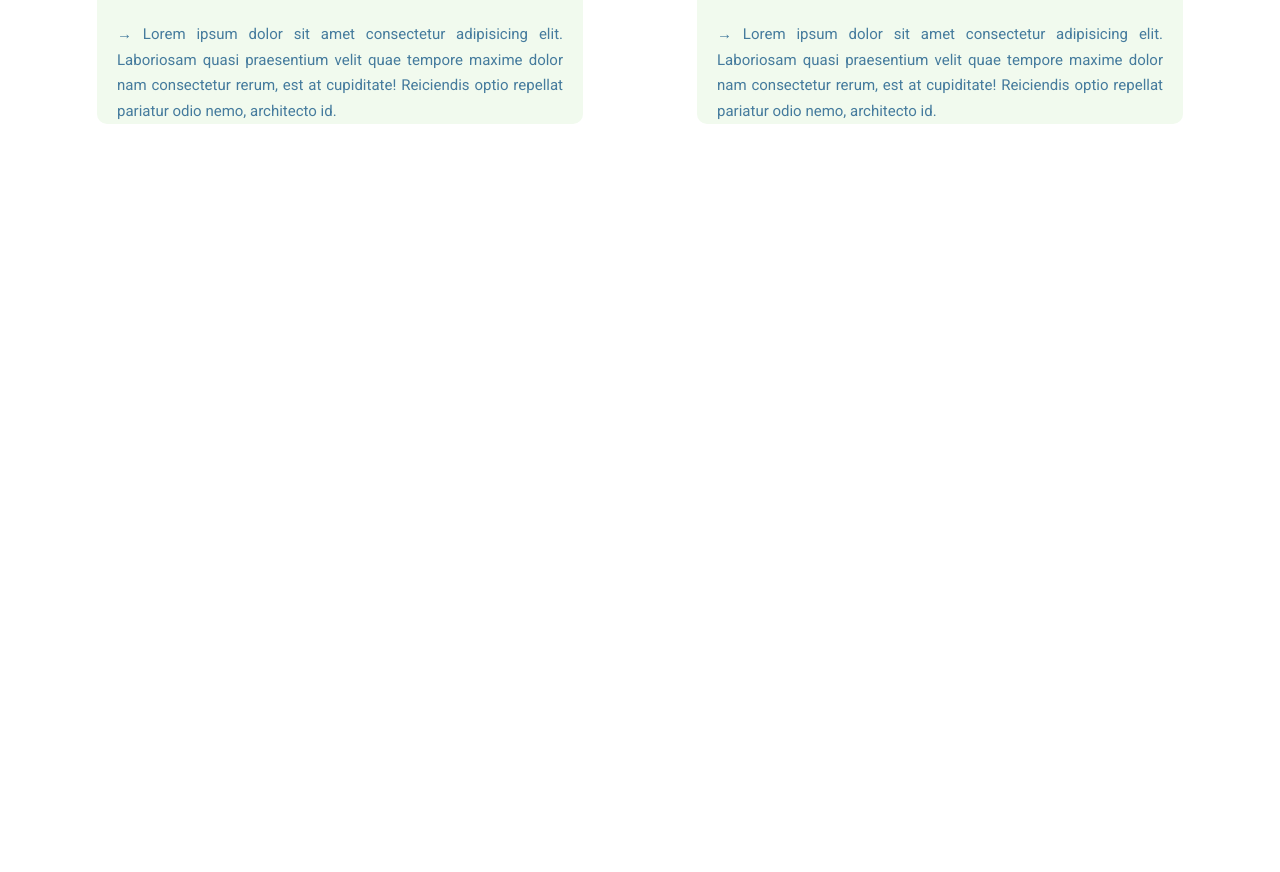
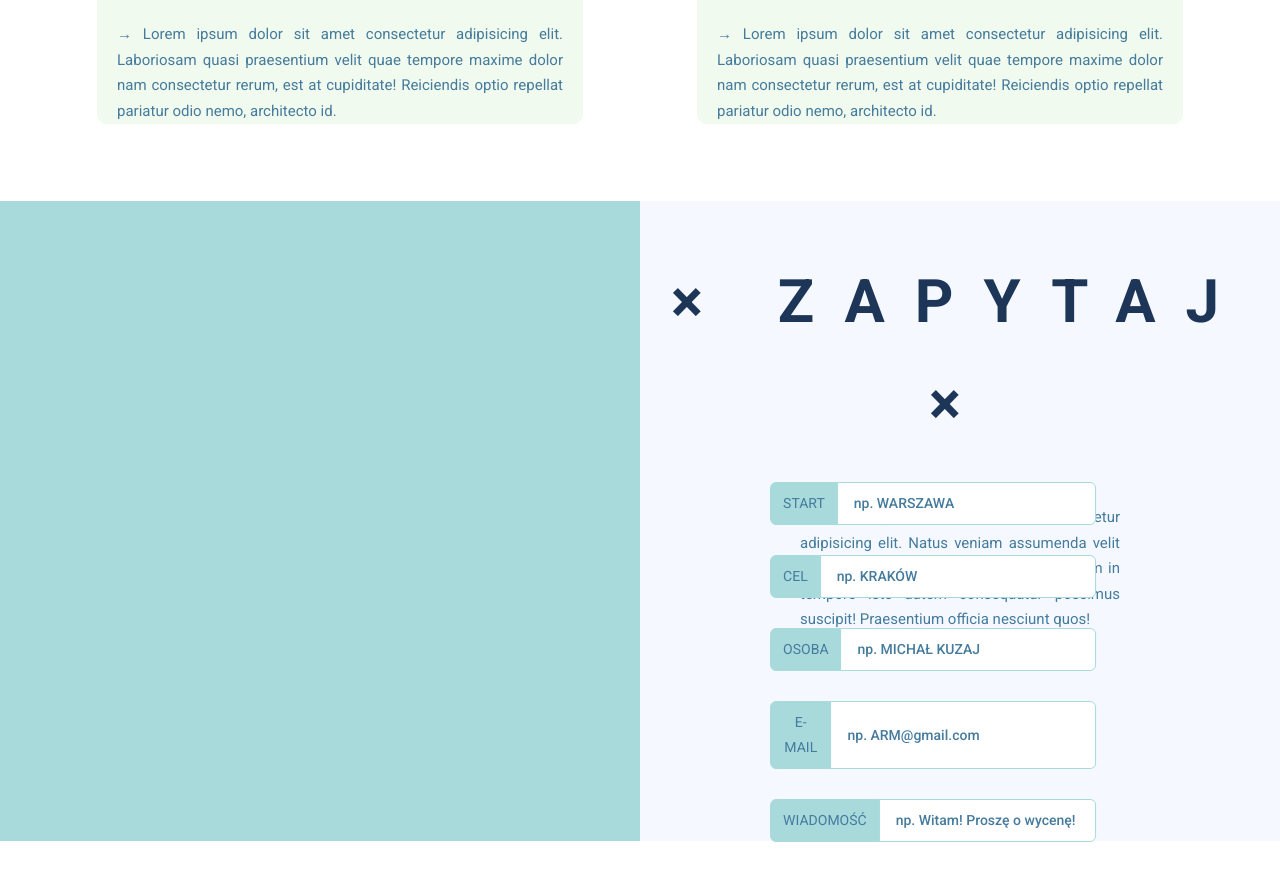
Before and after one commit to matetuh/logistics, a website: page index.html in a window 1280 px wide. Shown: the part 1839-2711 px from the top of the page. Before the commit the page ends 2050 px from the top, so only its background shows below. Drawn offline with nearby package versions, Linux system fonts and the light colour scheme.

Commit message:
adding contact section

```diff
--- a/index.html
+++ b/index.html
@@ -143,7 +143,39 @@
         </section>
 
         <section id="services" class="section__services">
+                <div class="section__services--box section__services--box-1">
 
+                </div>
+                <div class="section__services--box section__services--box-2">
+                    <div class="heading__head">
+                        &#215; Zapytaj &#215;
+                    </div>
+                    <div class="paragraph margin-big">
+                        &#8594; Lorem ipsum dolor sit amet consectetur adipisicing elit. Natus veniam assumenda velit dolore, a placeat nihil, nobis odit voluptatum in tempore iste autem consequatur possimus suscipit! Praesentium officia nesciunt quos!
+                    </div>
+                    <div class="form-box">
+                        <div class="form-group">
+                            <span>START</span>
+                            <input class="form-field" type="text" placeholder="np. WARSZAWA">
+                        </div>
+                        <div class="form-group">
+                            <span>CEL</span>
+                            <input class="form-field" type="text" placeholder="np. KRAKÓW ">
+                        </div>
+                        <div class="form-group">
+                            <span>OSOBA</span>
+                            <input class="form-field" type="text" placeholder="np. MICHAŁ KUZAJ">
+                        </div>
+                        <div class="form-group">
+                            <span>E-MAIL</span>
+                            <input class="form-field" type="text" placeholder="np. ARM@gmail.com">
+                        </div>
+                        <div class="form-group">
+                            <span>WIADOMOŚĆ</span>
+                            <input class="form-field" type="text" placeholder="np. Witam! Proszę o wycenę!">
+                        </div>
+                    </div>
+                </div>
         </section>
 
 
--- a/package.json
+++ b/package.json
@@ -10,5 +10,6 @@
   "license": "ISC",
   "devDependencies": {
     "node-sass": "^5.0.0"
-  }
+  },
+  "dependencies": {}
 }
--- a/sass/base/_utilities.scss
+++ b/sass/base/_utilities.scss
@@ -0,0 +1,3 @@
+.margin-big {
+    margin: 0 25%;
+}
--- a/sass/components/_card.scss
+++ b/sass/components/_card.scss
@@ -15,7 +15,7 @@
         &--1 {
             opacity: .9;
             background-image:
-                url(./img/card1.jpg);
+                url(../img/card1.jpg);
             background-blend-mode: screen;
             background-color: $color-main-5;
             background-position: center;
@@ -24,7 +24,7 @@
         &--2 {
             opacity: .9;
             background-image:
-                url(./img/card2.jpg);
+                url(../img/card2.jpg);
             background-blend-mode: screen;
             background-color: $color-main-5;
             background-position: top;
@@ -33,7 +33,7 @@
         &--3 {
             opacity: .9;
             background-image:
-                url(./img/card3.jpg);
+                url(../img/card3.jpg);
             background-blend-mode: screen;
             background-color: $color-main-5;
             background-position: center;
--- /dev/null
+++ b/sass/components/_contact.scss
@@ -0,0 +1,67 @@
+
+.form-field {
+    display: block;
+    width: 100%;
+    padding: 8px 16px;
+    line-height: 25px;
+    font-size: 14px;
+    font-weight: 500;
+    font-family: inherit;
+    border-radius: 6px;
+    -webkit-appearance: none;
+    color: $color-main-4;
+    border: 1px solid $color-main-3;
+    background: $color-white;
+    transition: border .3s ease;
+    &::placeholder {
+        color: $color-main-4;
+    }
+    &:focus {
+        outline: none;
+        border-color: $color-main-5;
+    }
+}
+
+.form-box {
+    position: absolute;
+    top: 50%;
+    left: 50%;
+    transform: translate(-35%, -10%);
+}
+.form-group {
+    display: flex;
+    width: 50%;
+    height: auto;
+    & > span,
+    .form-field {
+        &:not(:first-child):not(:last-child) {
+            border-radius: 0;
+        }
+        &:first-child {
+            border-radius: 6px 0 0 6px;
+        }
+        &:last-child {
+            border-radius: 0 6px 6px 0;
+        }
+        &:not(:first-child) {
+            margin-left: -1px;
+        }
+    }
+    & > span {
+        text-align: center;
+        padding: 8px 12px;
+        font-size: 14px;
+        line-height: 25px;
+        color: $color-main-4;
+        background: $color-main-3;
+        border: 1px solid $color-main-3;
+        transition: background .3s ease, border .3s ease, color .3s ease;
+    }
+    &:focus-within {
+        & > span {
+            color: $color-main-2;
+            background: $color-main-5;
+            border-color: $color-main-5;
+        }
+    }
+}
--- /dev/null
+++ b/sass/components/_progress.scss
@@ -0,0 +1,5 @@
+#progress {
+  margin: 20px;
+  width: 50%;
+  height: auto;
+}
--- a/sass/main.scss
+++ b/sass/main.scss
@@ -7,6 +7,8 @@
 @import "base/typography";
 @import "base/utilities";
 
+@import "components/contact";
+@import "components/progress";
 @import "components/loader";
 @import "components/navigation";
 @import "components/button";
--- a/sass/pages/_home.scss
+++ b/sass/pages/_home.scss
@@ -17,7 +17,7 @@
                 to right bottom,
                 rgba(black,1),
                 rgba(black,1)),
-            url(./img/header.jpg);
+            url(../img/header.jpg);
         background-blend-mode: saturation;
 
     }
@@ -127,4 +127,33 @@
         background-position: 0 0, 5rem 5rem;
         background-size: 5rem 5rem;
     }
+
 }
+
+.section__services {
+    margin-top: 5rem;
+    width: 100%;
+    height: 80vh;
+    display: flex;
+
+
+    &--box {
+        width: 50%;
+        position: relative;
+
+        &-1 {
+            background-color: $color-main-3;
+        }
+
+        &-2 {
+            position: relative;
+            background-color: $color-white;
+            background: #F5F9FF;
+            .form-group {
+                width: 60%;
+                margin-right: 40rem;
+                margin-bottom: 3rem;
+            }
+        }
+    }
+}
```
Also changed, not shown: css/style.css, js/script.js (line endings or trailing spaces).
